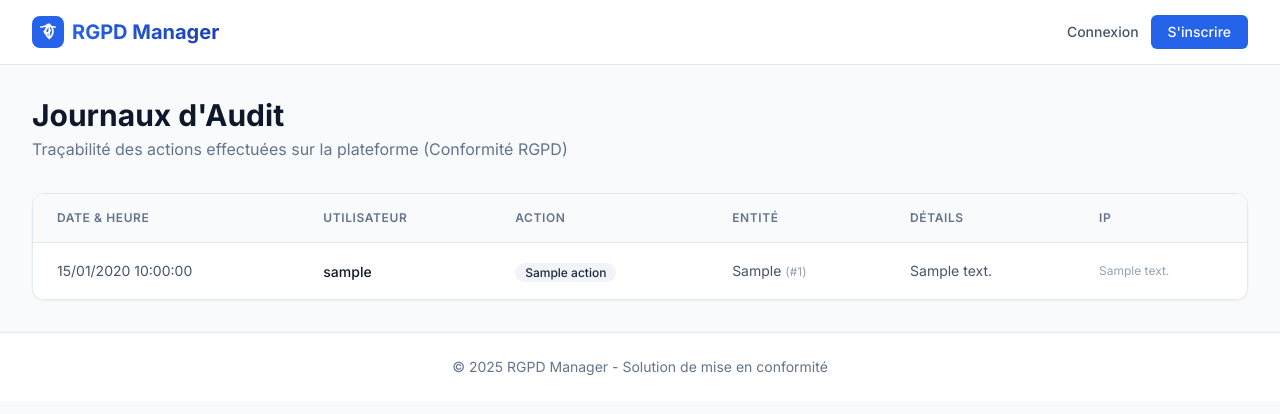
After one commit to vthuillier/RGPD-manager, a PHP site: template templates/logs/list.php in a window 1280 px wide. The commit adds this page. Shown: the top 414 px of the page. Run offline with PHP 8.4, Linux system fonts and the light colour scheme; the template is opened without the code that fills it: most values are stand-ins (such as "Sample title", 1, 10 or a date in 2020); some libraries are stand-ins or nearby versions.

Commit message:
feat: Implement core application structure, authentication, and audit logging system.

```diff
--- a/templates/layout.php
+++ b/templates/layout.php
@@ -91,7 +91,12 @@
                                 class="inline-flex items-center px-1 pt-1 border-b-2 <?= ($_GET['page'] === 'subprocessor') ? 'border-primary-500 text-slate-900' : 'border-transparent text-slate-500 hover:border-slate-300 hover:text-slate-700' ?> text-sm font-medium">
                                 Sous-traitants
                             </a>
+                            <a href="index.php?page=logs&action=list"
+                                class="inline-flex items-center px-1 pt-1 border-b-2 <?= ($_GET['page'] === 'logs') ? 'border-primary-500 text-slate-900' : 'border-transparent text-slate-500 hover:border-slate-300 hover:text-slate-700' ?> text-sm font-medium">
+                                Journaux (Audit)
+                            </a>
                         <?php endif; ?>
+
 
                     </div>
                 </div>
--- /dev/null
+++ b/templates/logs/list.php
@@ -0,0 +1,76 @@
+<div class="flex flex-col md:flex-row md:items-center md:justify-between mb-8 gap-4">
+    <div>
+        <h1 class="text-3xl font-extrabold text-slate-900">Journaux d'Audit</h1>
+        <p class="text-slate-500 mt-1">Traçabilité des actions effectuées sur la plateforme (Conformité RGPD)</p>
+    </div>
+</div>
+
+<div class="card overflow-hidden">
+    <?php if (empty($logs)): ?>
+        <div class="p-12 text-center text-slate-500">
+            Aucun journal d'audit disponible pour le moment.
+        </div>
+    <?php else: ?>
+        <div class="overflow-x-auto">
+            <table class="min-w-full divide-y divide-slate-200">
+                <thead class="bg-slate-50">
+                    <tr>
+                        <th class="px-6 py-4 text-left text-xs font-semibold text-slate-500 uppercase tracking-wider">Date &
+                            Heure</th>
+                        <th class="px-6 py-4 text-left text-xs font-semibold text-slate-500 uppercase tracking-wider">
+                            Utilisateur</th>
+                        <th class="px-6 py-4 text-left text-xs font-semibold text-slate-500 uppercase tracking-wider">Action
+                        </th>
+                        <th class="px-6 py-4 text-left text-xs font-semibold text-slate-500 uppercase tracking-wider">Entité
+                        </th>
+                        <th class="px-6 py-4 text-left text-xs font-semibold text-slate-500 uppercase tracking-wider">
+                            Détails</th>
+                        <th class="px-6 py-4 text-left text-xs font-semibold text-slate-500 uppercase tracking-wider">IP
+                        </th>
+                    </tr>
+                </thead>
+                <tbody class="bg-white divide-y divide-slate-200">
+                    <?php foreach ($logs as $log): ?>
+                        <tr class="hover:bg-slate-50 transition-colors">
+                            <td class="px-6 py-4 whitespace-nowrap text-sm text-slate-600">
+                                <?= date('d/m/Y H:i:s', strtotime($log->createdAt)) ?>
+                            </td>
+                            <td class="px-6 py-4 whitespace-nowrap">
+                                <span
+                                    class="text-sm font-medium text-slate-900"><?= htmlspecialchars($log->userName ?? 'Système') ?></span>
+                            </td>
+                            <td class="px-6 py-4 whitespace-nowrap">
+                                <?php
+                                $badgeClass = 'bg-slate-100 text-slate-800';
+                                if (strpos($log->action, 'CREATE') !== false)
+                                    $badgeClass = 'bg-green-100 text-green-800';
+                                if (strpos($log->action, 'UPDATE') !== false)
+                                    $badgeClass = 'bg-blue-100 text-blue-800';
+                                if (strpos($log->action, 'DELETE') !== false)
+                                    $badgeClass = 'bg-red-100 text-red-800';
+                                if (strpos($log->action, 'LOGIN') !== false)
+                                    $badgeClass = 'bg-indigo-100 text-indigo-800';
+                                ?>
+                                <span class="px-2.5 py-0.5 rounded-full text-xs font-medium <?= $badgeClass ?>">
+                                    <?= htmlspecialchars($log->action) ?>
+                                </span>
+                            </td>
+                            <td class="px-6 py-4 whitespace-nowrap text-sm text-slate-600">
+                                <?= htmlspecialchars(ucfirst($log->entityType ?? '-')) ?>
+                                <?php if ($log->entityId): ?>
+                                    <span class="text-xs text-slate-400">(#<?= $log->entityId ?>)</span>
+                                <?php endif; ?>
+                            </td>
+                            <td class="px-6 py-4 text-sm text-slate-600 max-w-xs truncate">
+                                <?= htmlspecialchars($log->details ?? '-') ?>
+                            </td>
+                            <td class="px-6 py-4 whitespace-nowrap text-xs text-slate-400">
+                                <?= htmlspecialchars($log->ipAddress ?? '-') ?>
+                            </td>
+                        </tr>
+                    <?php endforeach; ?>
+                </tbody>
+            </table>
+        </div>
+    <?php endif; ?>
+</div>
```
Also changed, not shown: public/index.php (+12 -0 lines), src/Controller/AuditLogController.php (added, +38 -0 lines), src/Controller/AuthController.php (+16 -0 lines), src/Controller/SubprocessorController.php (+9 -0 lines), src/Controller/TreatmentController.php (+19 -0 lines), src/Entity/AuditLog.php (added, +35 -0 lines), src/Repository/AuditLogRepository.php (added, +75 -0 lines), src/Service/AuditLogService.php (added, +43 -0 lines).
